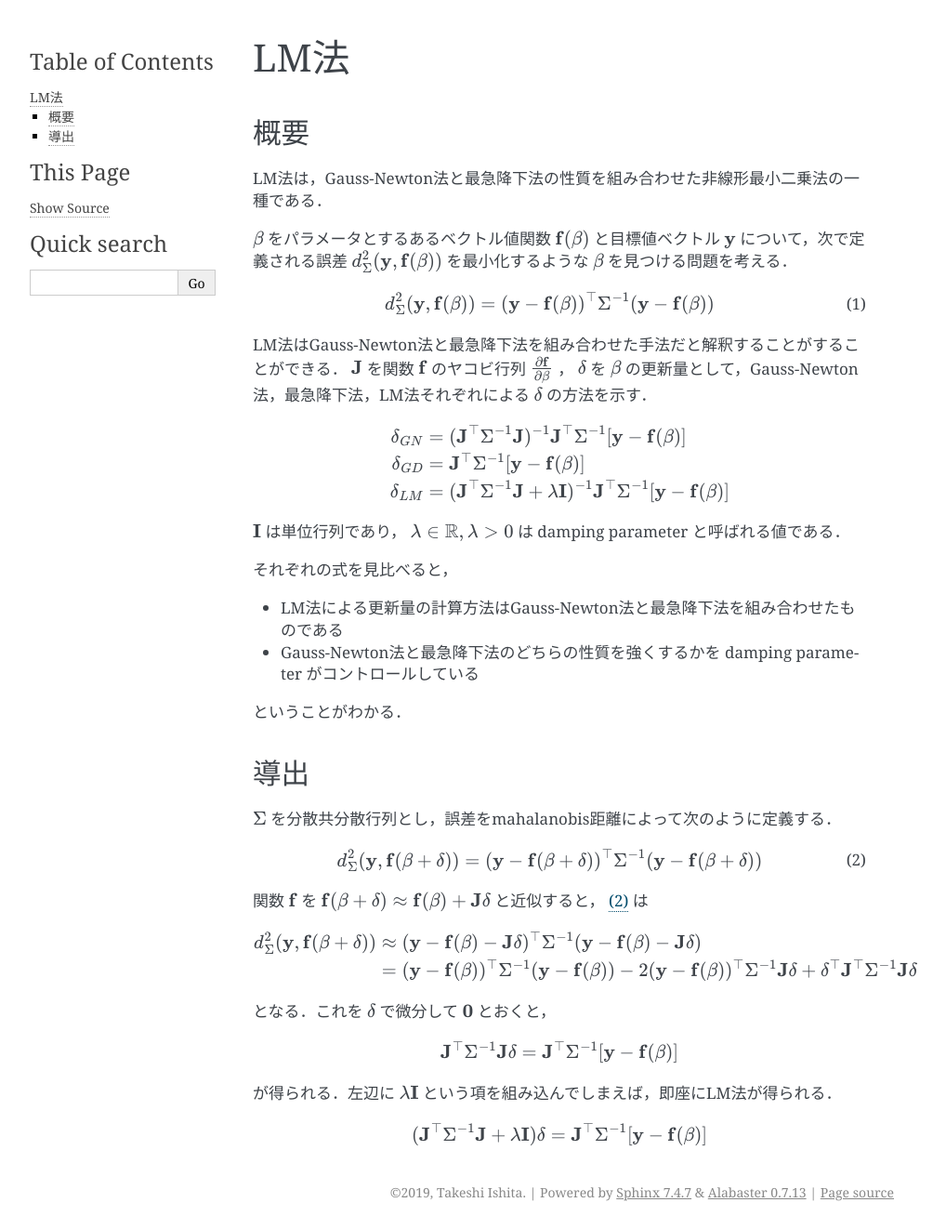
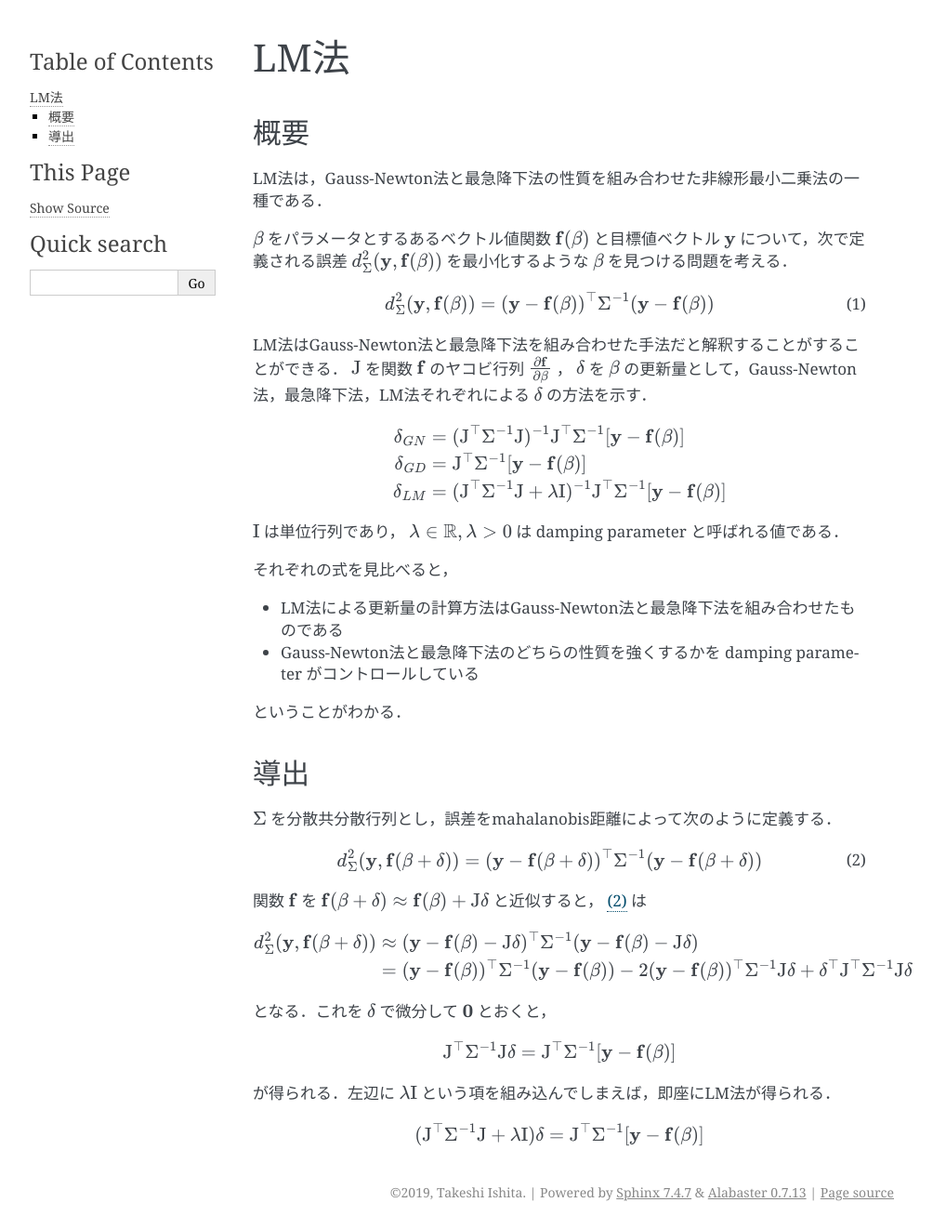
Before and after one commit to IshitaTakeshi/SparseBundleAdjustment, a Sphinx documentation site: the page built from docs/source/levenberg-marquardt.rst, in a window 1280 px wide. Shown: the whole page at 93% size, without its empty margins (148-1166 px from the left). Built offline with Sphinx 7.4.7, drawn with Linux system fonts in a browser that asks for light colours.

Commit message:
Change matrix notation from mathbf to mathrm

```diff
--- a/docs/source/levenberg-marquardt.rst
+++ b/docs/source/levenberg-marquardt.rst
@@ -8,28 +8,28 @@ LM法
 
 LM法は，Gauss-Newton法と最急降下法の性質を組み合わせた非線形最小二乗法の一種である．
 
-:math:`\mathbf{\beta}` をパラメータとするあるベクトル値関数 :math:`\mathbf{f}(\mathbf{\beta})` と目標値ベクトル :math:`\mathbf{y}` について，次で定義される誤差 :math:`d^{2}_{\Sigma}(\mathbf{y}, \mathbf{f}(\mathbf{\beta}))` を最小化するような :math:`\mathbf{\beta}` を見つける問題を考える．
+:math:`\mathbf{\beta}` をパラメータとするあるベクトル値関数 :math:`\mathbf{f}(\mathbf{\beta})` と目標値ベクトル :math:`\mathbf{y}` について，次で定義される誤差 :math:`d^{2}_{\mathrm{\Sigma}}(\mathbf{y}, \mathbf{f}(\mathbf{\beta}))` を最小化するような :math:`\mathbf{\beta}` を見つける問題を考える．
 
 .. math::
-    d^{2}_{\Sigma}(\mathbf{y}, \mathbf{f}(\mathbf{\beta})) = (\mathbf{y} - \mathbf{f}(\mathbf{\beta}))^{\top}\Sigma^{-1} (\mathbf{y} - \mathbf{f}(\mathbf{\beta}))
+    d^{2}_{\mathrm{\Sigma}}(\mathbf{y}, \mathbf{f}(\mathbf{\beta})) = (\mathbf{y} - \mathbf{f}(\mathbf{\beta}))^{\top}\mathrm{\Sigma}^{-1} (\mathbf{y} - \mathbf{f}(\mathbf{\beta}))
     :label: error
 
 LM法はGauss-Newton法と最急降下法を組み合わせた手法だと解釈することがすることができる．
-:math:`\mathbf{J}` を関数 :math:`\mathbf{f}` のヤコビ行列 :math:`\frac{\partial \mathbf{f}}{\partial \beta}` ， :math:`\mathbf{\delta}` を :math:`\mathbf{\beta}` の更新量として，Gauss-Newton法，最急降下法，LM法それぞれによる :math:`\mathbf{\delta}` の方法を示す．
+:math:`\mathrm{J}` を関数 :math:`\mathbf{f}` のヤコビ行列 :math:`\frac{\partial \mathbf{f}}{\partial \beta}` ， :math:`\mathbf{\delta}` を :math:`\mathbf{\beta}` の更新量として，Gauss-Newton法，最急降下法，LM法それぞれによる :math:`\mathbf{\delta}` の方法を示す．
 
 .. math::
     \begin{align}
     \mathbf{\delta}_{GN}
-    &= (\mathbf{J}^{\top} \Sigma^{-1} \mathbf{J})^{-1}
-       \mathbf{J}^{\top} \Sigma^{-1} [\mathbf{y} - \mathbf{f}(\mathbf{\beta})] \\
+    &= (\mathrm{J}^{\top} \mathrm{\Sigma}^{-1} \mathrm{J})^{-1}
+       \mathrm{J}^{\top} \mathrm{\Sigma}^{-1} [\mathbf{y} - \mathbf{f}(\mathbf{\beta})] \\
     \mathbf{\delta}_{GD}
-    &= \mathbf{J}^{\top} \Sigma^{-1} [\mathbf{y} - \mathbf{f}(\mathbf{\beta})] \\
+    &= \mathrm{J}^{\top} \mathrm{\Sigma}^{-1} [\mathbf{y} - \mathbf{f}(\mathbf{\beta})] \\
     \mathbf{\delta}_{LM}
-    &= (\mathbf{J}^{\top} \Sigma^{-1} \mathbf{J} + \lambda \mathbf{I})^{-1}
-       \mathbf{J}^{\top} \Sigma^{-1} [\mathbf{y} - \mathbf{f}(\mathbf{\beta})]
+    &= (\mathrm{J}^{\top} \mathrm{\Sigma}^{-1} \mathrm{J} + \lambda \mathrm{I})^{-1}
+       \mathrm{J}^{\top} \mathrm{\Sigma}^{-1} [\mathbf{y} - \mathbf{f}(\mathbf{\beta})]
     \end{align}
 
-:math:`\mathbf{I}` は単位行列であり， :math:`\lambda \in \mathbb{R}, \lambda > 0` は damping parameter と呼ばれる値である．
+:math:`\mathrm{I}` は単位行列であり， :math:`\lambda \in \mathbb{R}, \lambda > 0` は damping parameter と呼ばれる値である．
 
 それぞれの式を見比べると，
 
@@ -41,33 +41,33 @@ LM法はGauss-Newton法と最急降下法を組み合わせた手法だと解釈
 導出
 ----
 
-:math:`\Sigma` を分散共分散行列とし，誤差をmahalanobis距離によって次のように定義する．
+:math:`\mathrm{\Sigma}` を分散共分散行列とし，誤差をmahalanobis距離によって次のように定義する．
 
 .. math::
-    d^{2}_{\Sigma}(\mathbf{y}, \mathbf{f}(\mathbf{\beta} + \mathbf{\delta})) = (\mathbf{y} - \mathbf{f}(\mathbf{\beta} + \mathbf{\delta}))^{\top}\Sigma^{-1} (\mathbf{y} - \mathbf{f}(\mathbf{\beta} + \mathbf{\delta}))
+    d^{2}_{\mathrm{\Sigma}}(\mathbf{y}, \mathbf{f}(\mathbf{\beta} + \mathbf{\delta})) = (\mathbf{y} - \mathbf{f}(\mathbf{\beta} + \mathbf{\delta}))^{\top}\mathrm{\Sigma}^{-1} (\mathbf{y} - \mathbf{f}(\mathbf{\beta} + \mathbf{\delta}))
     :label: updated_error
 
 
-関数 :math:`\mathbf{f}` を :math:`\mathbf{f}(\mathbf{\beta} + \mathbf{\delta}) \approx \mathbf{f}(\mathbf{\beta}) + \mathbf{J} \mathbf{\delta}` と近似すると， :eq:`updated_error` は
+関数 :math:`\mathbf{f}` を :math:`\mathbf{f}(\mathbf{\beta} + \mathbf{\delta}) \approx \mathbf{f}(\mathbf{\beta}) + \mathrm{J} \mathbf{\delta}` と近似すると， :eq:`updated_error` は
 
 .. math::
     \begin{align}
-    d^{2}_{\Sigma}(\mathbf{y}, \mathbf{f}(\mathbf{\beta} + \mathbf{\delta}))
-    &\approx (\mathbf{y} - \mathbf{f}(\mathbf{\beta}) - \mathbf{J}\mathbf{\delta})^{\top} \Sigma^{-1} (\mathbf{y} - \mathbf{f}(\mathbf{\beta}) - \mathbf{J}\mathbf{\delta}) \\
-    &= (\mathbf{y} - \mathbf{f}(\mathbf{\beta}))^{\top} \Sigma^{-1}  (\mathbf{y} - \mathbf{f}(\mathbf{\beta}))
-    - 2 (\mathbf{y} - \mathbf{f}(\mathbf{\beta}))^{\top} \Sigma^{-1} \mathbf{J} \mathbf{\delta}
-    + \mathbf{\delta}^{\top} \mathbf{J}^{\top} \Sigma^{-1} \mathbf{J} \mathbf{\delta}
+    d^{2}_{\mathrm{\Sigma}}(\mathbf{y}, \mathbf{f}(\mathbf{\beta} + \mathbf{\delta}))
+    &\approx (\mathbf{y} - \mathbf{f}(\mathbf{\beta}) - \mathrm{J}\mathbf{\delta})^{\top} \mathrm{\Sigma}^{-1} (\mathbf{y} - \mathbf{f}(\mathbf{\beta}) - \mathrm{J}\mathbf{\delta}) \\
+    &= (\mathbf{y} - \mathbf{f}(\mathbf{\beta}))^{\top} \mathrm{\Sigma}^{-1}  (\mathbf{y} - \mathbf{f}(\mathbf{\beta}))
+    - 2 (\mathbf{y} - \mathbf{f}(\mathbf{\beta}))^{\top} \mathrm{\Sigma}^{-1} \mathrm{J} \mathbf{\delta}
+    + \mathbf{\delta}^{\top} \mathrm{J}^{\top} \mathrm{\Sigma}^{-1} \mathrm{J} \mathbf{\delta}
     \end{align}
 
 
 となる．これを :math:`\mathbf{\delta}` で微分して :math:`\mathbf{0}` とおくと，
 
 .. math::
-    \mathbf{J}^{\top} \Sigma^{-1} \mathbf{J} \mathbf{\delta}
-    = \mathbf{J}^{\top} \Sigma^{-1} [\mathbf{y} - \mathbf{f}(\mathbf{\beta})]
+    \mathrm{J}^{\top} \mathrm{\Sigma}^{-1} \mathrm{J} \mathbf{\delta}
+    = \mathrm{J}^{\top} \mathrm{\Sigma}^{-1} [\mathbf{y} - \mathbf{f}(\mathbf{\beta})]
 
-が得られる．左辺に :math:`\lambda \mathbf{I}` という項を組み込んでしまえば，即座にLM法が得られる．
+が得られる．左辺に :math:`\lambda \mathrm{I}` という項を組み込んでしまえば，即座にLM法が得られる．
 
 .. math::
-    (\mathbf{J}^{\top} \Sigma^{-1} \mathbf{J} + \lambda \mathbf{I}) \mathbf{\delta}
-    = \mathbf{J}^{\top} \Sigma^{-1} [\mathbf{y} - \mathbf{f}(\mathbf{\beta})]
+    (\mathrm{J}^{\top} \mathrm{\Sigma}^{-1} \mathrm{J} + \lambda \mathrm{I}) \mathbf{\delta}
+    = \mathrm{J}^{\top} \mathrm{\Sigma}^{-1} [\mathbf{y} - \mathbf{f}(\mathbf{\beta})]
```
